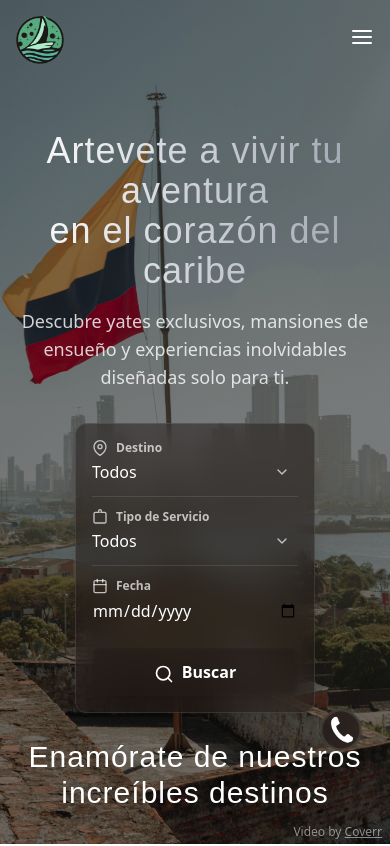
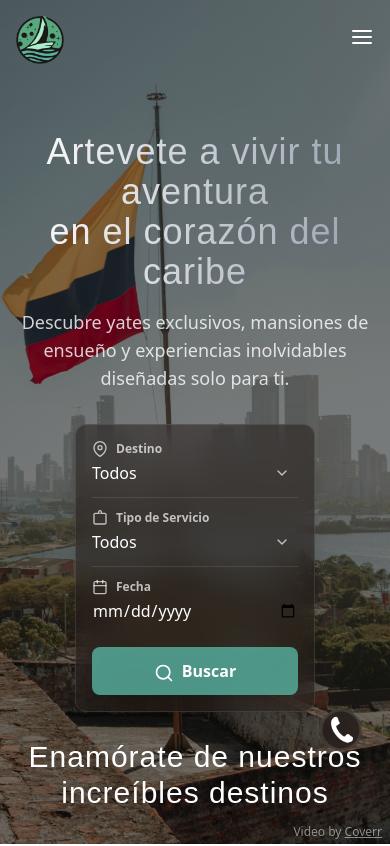
Before and after one commit to JosherTmr/cartagena_entertainment, a React (Vite) app: page / in a window 390 px wide. Shown: the top 846 px of the page. Built offline with nearby package versions, Linux system fonts and the light colour scheme; a web font is replaced by a local one.

Commit message:
Tailwind fixed

```diff
--- a/components/VideoBackground.tsx
+++ b/components/VideoBackground.tsx
@@ -1,30 +1,49 @@
-import React from 'react';
+import React, { useState, useEffect } from 'react';
 
 const VideoBackground: React.FC = () => {
+    const [isDesktop, setIsDesktop] = useState(false);
+
+    useEffect(() => {
+        const mediaQuery = window.matchMedia('(min-width: 768px)');
+        setIsDesktop(mediaQuery.matches);
+
+        const handleResize = (e: MediaQueryListEvent) => {
+            setIsDesktop(e.matches);
+        };
+
+        mediaQuery.addEventListener('change', handleResize);
+
+        // Cleanup listener on component unmount
+        return () => {
+            mediaQuery.removeEventListener('change', handleResize);
+        };
+    }, []);
+
     return (
         <div className="fixed inset-0 z-0 overflow-hidden bg-[var(--color-navy)]">
-            {/* Imagen estática para móviles para reducir consumo */}
-            <div
-                className="w-full h-full bg-cover bg-center md:hidden"
-                style={{ backgroundImage: `url('/Background_movil.jpg')` }}
-                aria-hidden="true"
-                role="img"
-            />
-            {/* Video solo en pantallas medianas en adelante */}
+            {isDesktop ? (
                 <video
-                className="hidden md:block w-full h-full object-cover"
+                    className="w-full h-full object-cover"
                     src="/hero_video.mp4"
                     autoPlay
                     loop
                     muted
                     playsInline
-                preload="metadata"
+                    preload="auto"
                     poster="/background.png"
                 />
+            ) : (
+                <div
+                    className="w-full h-full bg-cover bg-center"
+                    style={{ backgroundImage: `url('/Background_movil.jpg')` }}
+                    aria-hidden="true"
+                    role="img"
+                />
+            )}
             {/* Overlay semitransparente para mejorar la legibilidad del contenido */}
             <div className="absolute inset-0 bg-black/50"></div>
 
-            {/* Componente de atribución: ¡la clave! */}
+            {/* Componente de atribución */}
             <div className="absolute bottom-1 right-2 z-10">
                 <p className="text-xs text-white/50">
                     Video by{' '}
--- a/index.css
+++ b/index.css
@@ -1,3 +1,5 @@
+@import "tailwindcss";
+
 :root {
   --color-navy: #211916; /* Licorice */
   --color-keppel: #59b4a3; /* Keppel */
--- a/index.html
+++ b/index.html
@@ -7,20 +7,14 @@
   <title>Cartagena Entertainment - Rent and Pleasure</title>
   <meta name="description" content="Descubre el máximo lujo en el Caribe. Alquiler de yates, mansiones privadas y experiencias inolvidables en Cartagena y las Islas del Rosario." />
 
-  <script src="https://cdn.tailwindcss.com"></script>
+
+
   <link rel="stylesheet" href="https://cdnjs.cloudflare.com/ajax/libs/font-awesome/6.5.1/css/all.min.css" integrity="sha512-DTOQO9RWCH3ppGqcWaEA1BIZOC6xxalwEsw9c2QQeAIftl+Vegovlnee1c9QX4TctnWMn13TZye+giMm8e2LwA==" crossorigin="anonymous" referrerpolicy="no-referrer" />
   <link rel="preconnect" href="https://fonts.googleapis.com">
   <link rel="preconnect" href="https://fonts.gstatic.com" crossorigin>
   <link href="https://fonts.googleapis.com/css2?family=Poppins:wght@300;400;500;600;700;800;900&display=swap" rel="stylesheet">
   <link rel="preload" href="https://db.onlinewebfonts.com/c/0547cf2826426ee5de8d8025f9024bf5?family=BuckwheatTCSans-Painted" as="style" onload="this.rel='stylesheet'">
   <noscript><link rel="stylesheet" href="https://db.onlinewebfonts.com/c/0547cf2826426ee5de8d8025f9024bf5?family=BuckwheatTCSans-Painted"></noscript>
-
-  <!--
-    The inline styles have been moved to index.css for better performance.
-    For production, it is highly recommended to integrate Tailwind CSS into the build process
-    (e.g., with Vite) instead of using the CDN script. This will significantly reduce the CSS file size.
-  -->
-
 </head>
 <body>
   <div id="root"></div>
--- a/package.json
+++ b/package.json
@@ -14,8 +14,12 @@
     "react-router-dom": "^7.9.5"
   },
   "devDependencies": {
+    "@tailwindcss/postcss": "^4.1.16",
     "@types/node": "^24.10.0",
     "@vitejs/plugin-react": "^5.1.0",
+    "autoprefixer": "^10.4.21",
+    "postcss": "^8.5.6",
+    "tailwindcss": "^4.1.16",
     "typescript": "~5.9.3",
     "vite": "^7.1.12",
     "vite-plugin-image-optimizer": "^1.1.7",
--- /dev/null
+++ b/postcss.config.js
@@ -0,0 +1,9 @@
+import tailwindcssPlugin from '@tailwindcss/postcss';
+import autoprefixer from 'autoprefixer';
+
+export default {
+  plugins: [
+    tailwindcssPlugin(),
+    autoprefixer(),
+  ],
+};
--- /dev/null
+++ b/tailwind.config.js
@@ -0,0 +1,27 @@
+/** @type {import('tailwindcss').Config} */
+export default {
+  content: [
+    "./index.html",
+    "./App.tsx",
+    "./index.tsx",
+    "./pages/**/*.{js,ts,jsx,tsx}",
+    "./components/**/*.{js,ts,jsx,tsx}",
+  ],
+  theme: {
+    extend: {
+      colors: {
+        navy: '#211916',
+        keppel: '#59b4a3',
+        'keppel-light': '#57aa80',
+        'glass-background': 'rgba(33, 25, 22, 0.5)',
+        'glass-border': 'rgba(255, 255, 255, 0.1)',
+        'text-light': '#f0f0f0',
+        'text-dark': '#1a1a1a',
+      },
+      fontFamily: {
+        display: ['BuckwheatTCSans-Painted', 'sans-serif'],
+      },
+    },
+  },
+  plugins: [],
+};
```
Also changed, not shown: 1 other file (tests, documents, lock files or other folders). Lines whose indentation alone changed are shown as unchanged.
